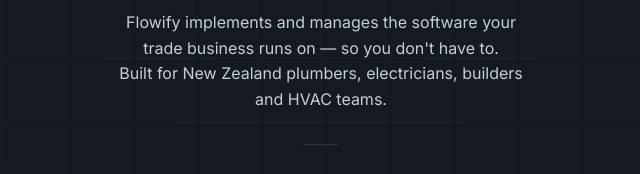
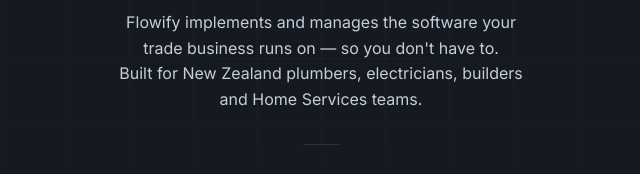
Before and after one commit to flowifynz/comingsoon, a plain HTML site: page index.html in a window 1280 px wide. Shown: the part 390-564 px from the top of the page, 319-959 px from the left. Drawn offline with Linux system fonts and the light colour scheme.

Commit message:
Update index.html

```diff
--- a/index.html
+++ b/index.html
@@ -233,7 +233,7 @@
 
     <span class="eyebrow">Coming Soon</span>
     <h1>Stay on the tools.<br>We'll handle the tech<span>.</span></h1>
-    <p class="sub">Flowify implements and manages the software your trade business runs on — so you don't have to.<br>Built for New Zealand plumbers, electricians, builders and HVAC teams.</p>
+    <p class="sub">Flowify implements and manages the software your trade business runs on — so you don't have to.<br>Built for New Zealand plumbers, electricians, builders and Home Services teams.</p>
 
     <div class="divider"></div>
 
```
